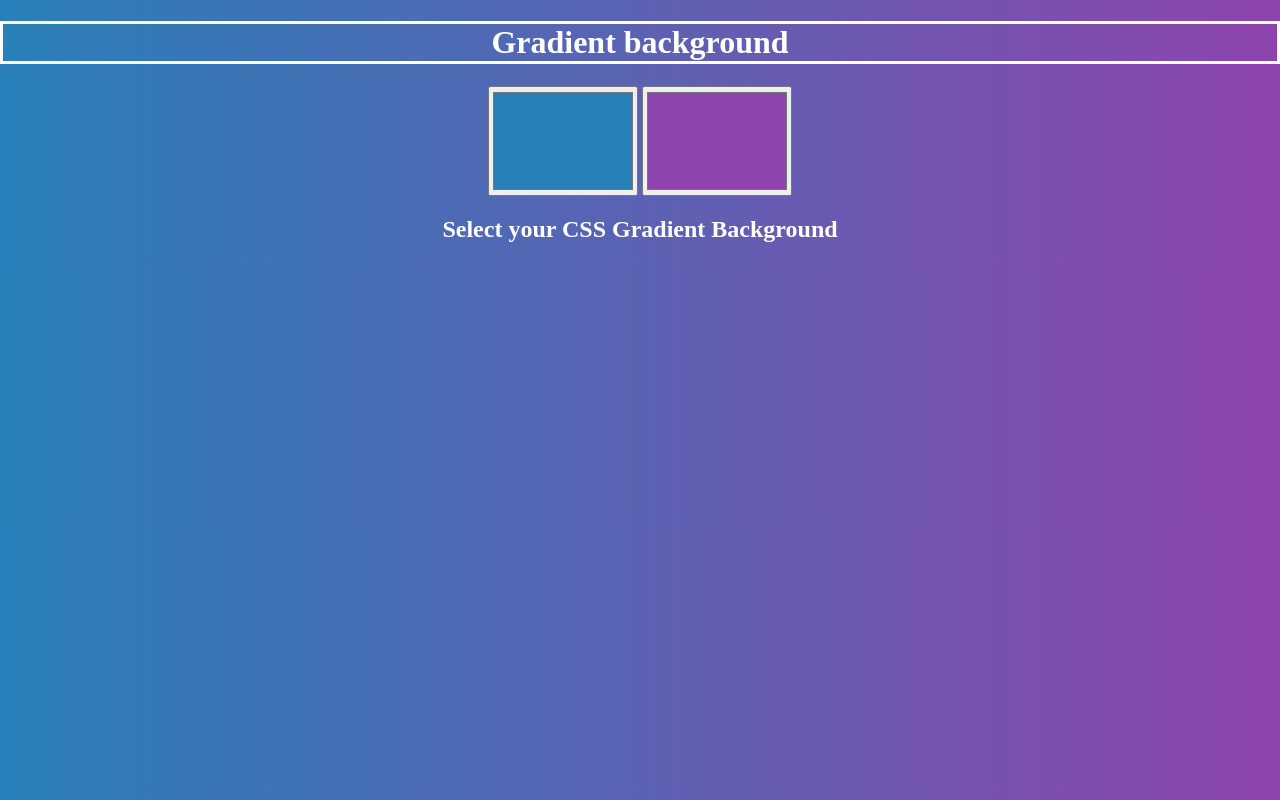
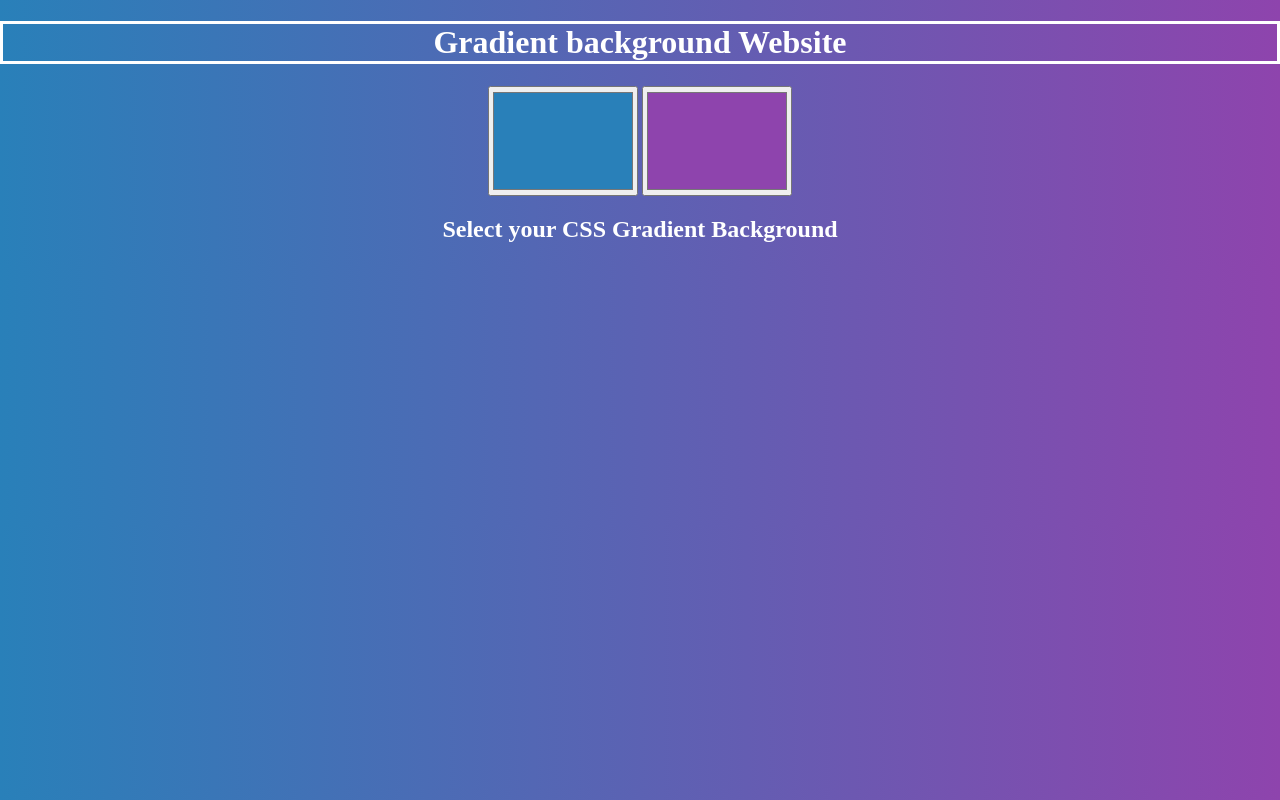
Before and after one commit to dineshfx/background-generator, a plain HTML site: page index.html in a window 1280 px wide. Drawn offline with Linux system fonts and the light colour scheme.

Commit message:
added a word

```diff
--- a/index.html
+++ b/index.html
@@ -5,7 +5,7 @@
 	<link rel="stylesheet" type="text/css" href="style.css">
 </head>
 <body id="Gradient">
-	<h1>Gradient background</h1>
+	<h1>Gradient background Website</h1>
 	<input type="color" name="color1" class="color1" value="#2980b9">
 	<input type="color" name="color2" class="color2" value="#8e44ad">
 	<h2>Select your CSS Gradient Background</h2>
```
